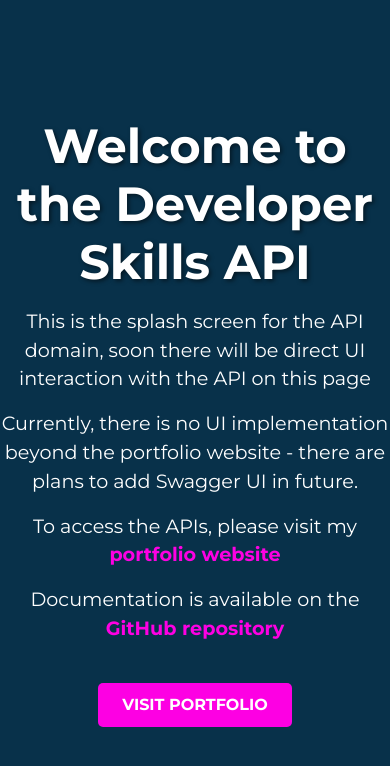
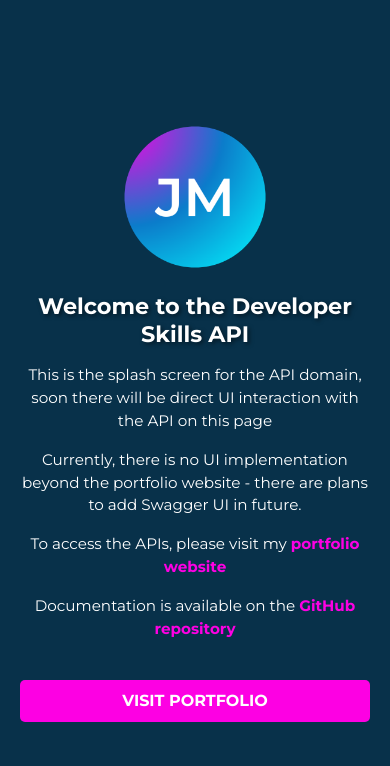
Before and after one commit to rocky7211/dev-skills-api, a Flask app: page / in a window 390 px wide. Shown: the top 766 px of the page. Run offline with Flask 2, Linux system fonts and the light colour scheme.

Commit message:
added responsive design, fixed logo issues

```diff
--- a/main.py
+++ b/main.py
@@ -25,12 +25,12 @@ CORS(app)
 if __name__ == "__main__":
     # Connect to the PostgreSQL database via internal connection on Render
     # Create an instance of the SkillsService class
-    db_url = "postgresql://skills_postgresql_db_user:WDNho9dNStOKpckqO3zcbhW36uqtkJIl@dpg-csoij668ii6s73961280-a/skills_postgresql_db"
+    db_url = "postgresql://skills_postgresql_db_user:WDNho9dNStOKpckqO3zcbhW36uqtkJIl@dpg-csoij668ii6s73961280-a.oregon-postgres.render.com/skills_postgresql_db"
     skills_service = service.SkillsService(PostgreSQLRepository(db_url))
     app.config['skills_service'] = skills_service
 
     # Start the Flask app
-    app.run(debug=False, host='0.0.0.0')
+    app.run(debug=False, host='0.0.0.0', port=3030)
 
     # Internal connection to the PostgreSQL database
     # db_url = "postgresql://skills_postgresql_db_user:WDNho9dNStOKpckqO3zcbhW36uqtkJIl@dpg-csoij668ii6s73961280-a/skills_postgresql_db"
--- a/templates/index.html
+++ b/templates/index.html
@@ -6,8 +6,20 @@
 <head>
     <meta charset="UTF-8">
     <meta name="viewport" content="width=device-width, initial-scale=1.0">
-    <link rel="icon" href="%PUBLIC_URL%/favicon.ico" />
-    <title>API - JM</title>
+    <link rel="icon" href="{{ url_for('static', filename='assets/favicon.ico') }}" />
+    <title>Jared's API</title>
+
+    <body>
+        <div class="splash-container">
+            <img src="{{ url_for('static', filename='assets/jm-logo.png') }}" alt="Logo" style="width: 150px; height: auto; margin-bottom: 1rem;">
+            <h1>Welcome to the Developer Skills API</h1>
+            <p>This is the splash screen for the API domain, soon there will be direct UI interaction with the API on this page</p>
+            <p>Currently, there is no UI implementation beyond the portfolio website - there are plans to add Swagger UI in future.</p>
+            <p>To access the APIs, please visit my <a href="https://jaredmcdowall.me">portfolio website</a></p>
+            <p>Documentation is available on the <a href="https://github.com/rocky7211/dev-skills-api">GitHub repository</a></p>
+            <a href="https://jaredmcdowall.me" class="button">Visit Portfolio</a>
+        </div>
+    </body>
 
     <style>
         /* General Reset */
@@ -85,16 +97,28 @@
                 transform: translateY(0);
             }
         }
+        /* Responsive Styles */
+        @media (max-width: 600px) {
+            .splash-container {
+                padding: 1rem;
+                max-width: 98vw;
+            }
+            h1 {
+                font-size: 1.4rem;
+            }
+            p {
+                font-size: 0.95rem;
+            }
+            .button {
+                width: 100%;
+                font-size: 1rem;
+                padding: 0.7rem 0;
+            }
+            .splash-container img {
+                width: 80px;
+            }
+        }
+
     </style>
 </head>
-<body>
-    <div class="splash-container">
-        <h1>Welcome to the Developer Skills API</h1>
-        <p>This is the splash screen for the API domain, soon there will be direct UI interaction with the API on this page</p>
-        <p>Currently, there is no UI implementation beyond the portfolio website - there are plans to add Swagger UI in future.</p>
-        <p>To access the APIs, please visit my <a href="https://jaredmcdowall.me">portfolio website</a></p>
-        <p>Documentation is available on the <a href="https://github.com/rocky7211/dev-skills-api">GitHub repository</a></p>
-        <a href="https://jaredmcdowall.me" class="button">Visit Portfolio</a>
-    </div>
-</body>
 </html>
```
Also changed, not shown: static/assets/favicon.ico (renamed from templates/assets/favicon.ico), static/assets/jm-logo.png (renamed from templates/assets/jm-logo.png).
